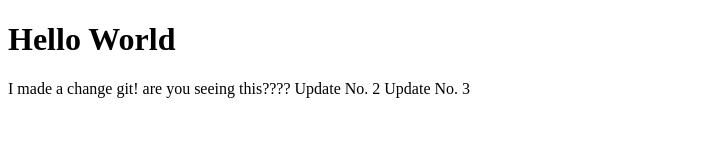
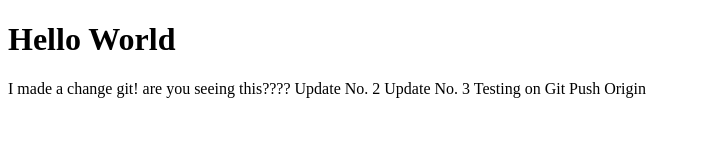
Before and after one commit to syedmuhammadmoin/gitPractice, a plain HTML site: page index.html in a window 1280 px wide. Shown: the whole page, without its empty margins (0-701 px from the left). Drawn offline with Linux system fonts and the light colour scheme.

Commit message:
Update index.html

```diff
--- a/index.html
+++ b/index.html
@@ -19,6 +19,8 @@
 
         Update No. 3
 
+        Testing on Git Push Origin
+
     </div>
 
 </body>
```
